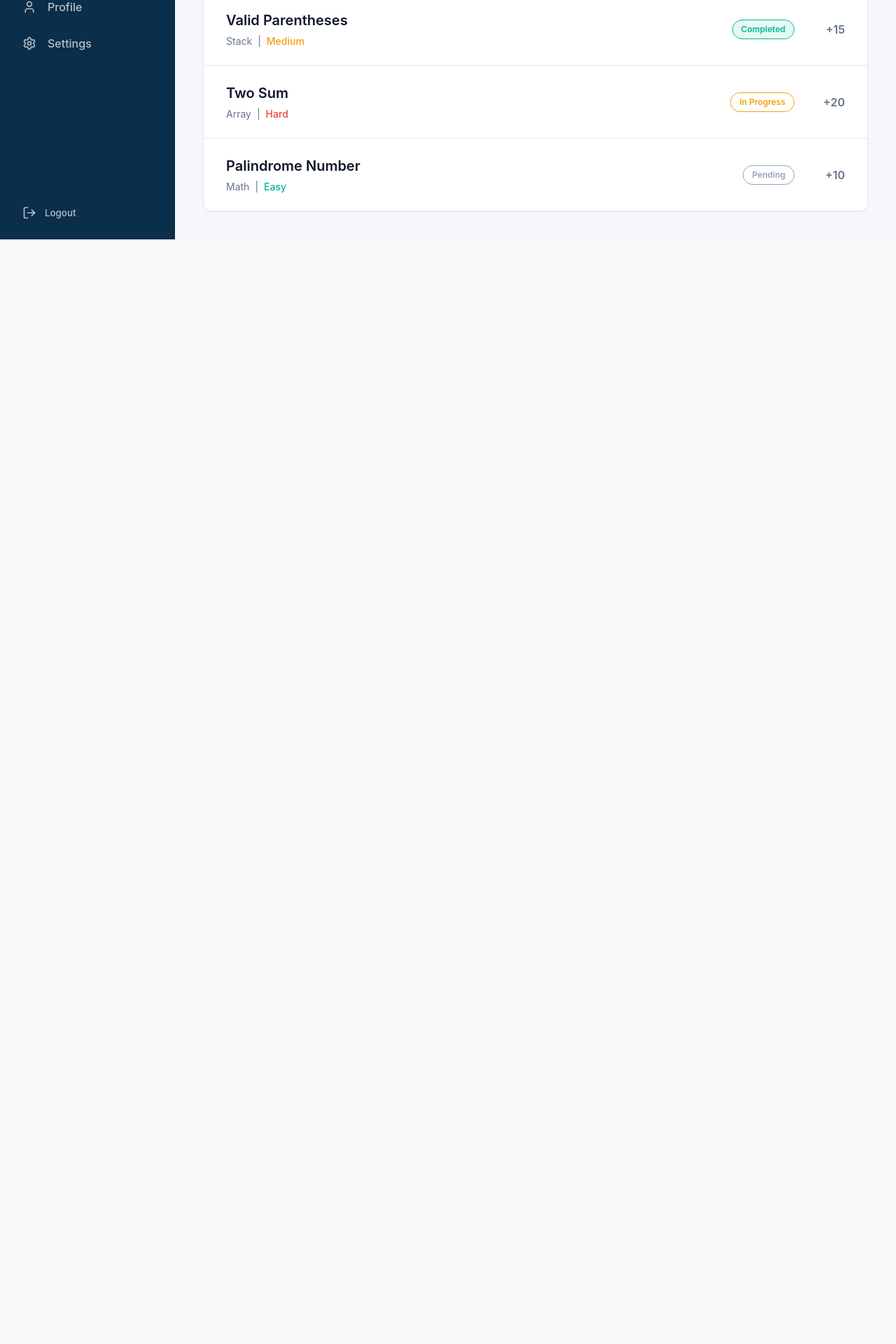
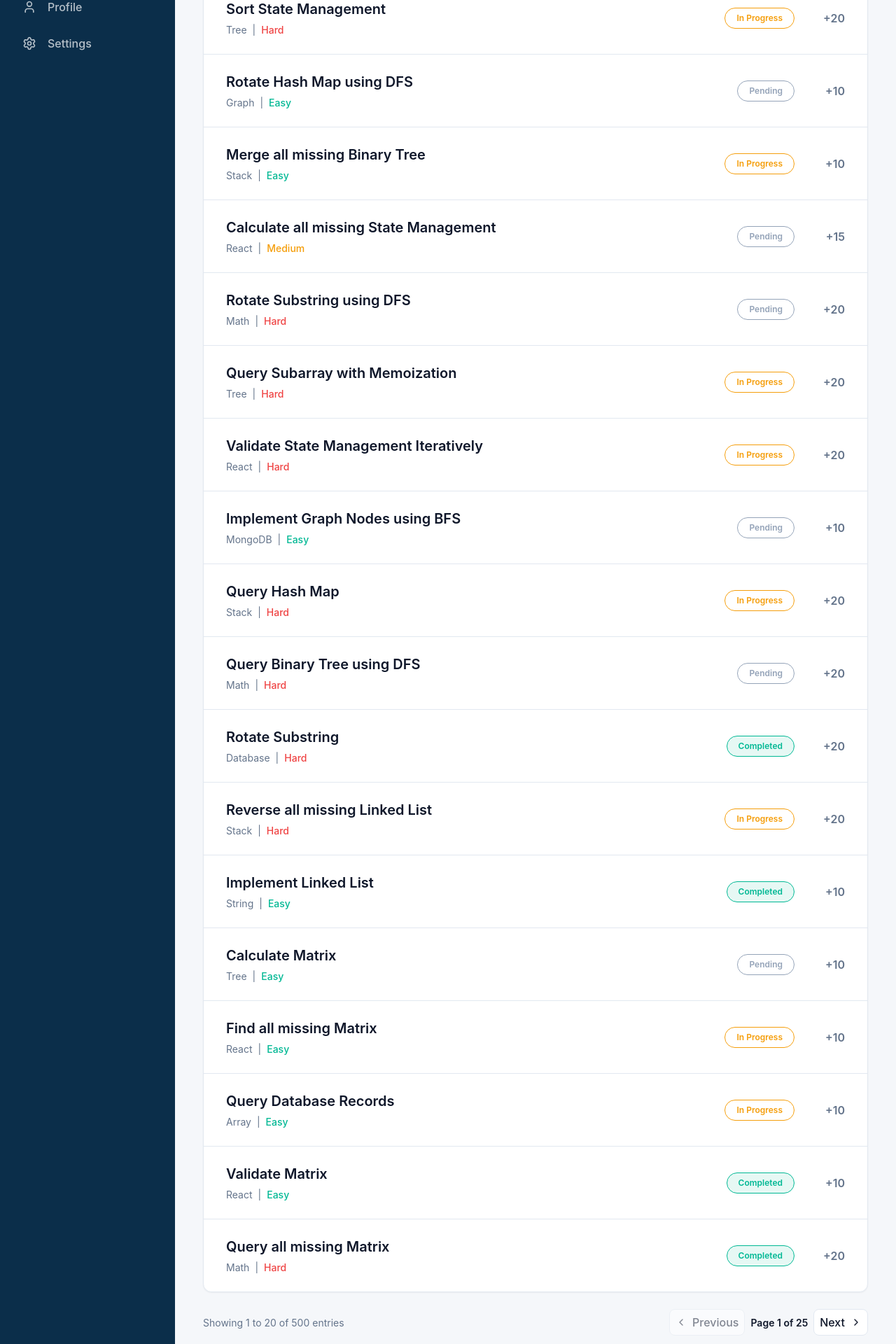
Before and after one commit to anushastefyj/SkillProof, a React (Vite) app in the folder client/: page /dashboard/coding-tasks in a window 1280 px wide. Shown: the part 480-2400 px from the top of the page at 70% size. Before the commit the page ends 822 px from the top, so only its background shows below. Built offline with nearby package versions, Linux system fonts and the light colour scheme.

Commit message:
Update project

```diff
--- /dev/null
+++ b/client/src/data/mockTasks.js
@@ -0,0 +1,54 @@
+export const generateTasks = () => {
+  const categories = ['Array', 'String', 'Math', 'Stack', 'Tree', 'Graph', 'Database', 'React', 'Java', 'MongoDB'];
+  const difficulties = [
+    { label: 'Easy', color: 'var(--success)', points: '+10' },
+    { label: 'Medium', color: 'var(--warning)', points: '+15' },
+    { label: 'Hard', color: 'var(--danger)', points: '+20' },
+  ];
+  const statuses = [
+    { label: 'Completed', color: 'var(--success)' },
+    { label: 'In Progress', color: 'var(--warning)' },
+    { label: 'Pending', color: 'var(--text-muted)' }
+  ];
+
+  const tasks = [];
+
+  const actions = ['Find', 'Reverse', 'Calculate', 'Implement', 'Validate', 'Sort', 'Merge', 'Rotate', 'Traverse', 'Query'];
+  const targets = ['Binary Tree', 'Linked List', 'Matrix', 'Substring', 'Subarray', 'Graph Nodes', 'Database Records', 'React Component', 'State Management', 'Hash Map'];
+  const constraints = ['in O(N)', 'in Place', 'with Recursion', 'Optimized', 'using Two Pointers', 'Iteratively', 'using DFS', 'using BFS', 'with Memoization', 'in Log(N)'];
+
+  for (let i = 1; i <= 500; i++) {
+    const action = actions[Math.floor(Math.random() * actions.length)];
+    const target = targets[Math.floor(Math.random() * targets.length)];
+    const constraint = constraints[Math.floor(Math.random() * constraints.length)];
+
+    const titleType = Math.random();
+    let title = '';
+    if (titleType < 0.4) {
+      title = `${action} ${target}`;
+    } else if (titleType < 0.8) {
+      title = `${action} ${target} ${constraint}`;
+    } else {
+      title = `${action} all missing ${target}`;
+    }
+
+    const category = categories[Math.floor(Math.random() * categories.length)];
+    const diff = difficulties[Math.floor(Math.random() * difficulties.length)];
+    const status = statuses[Math.floor(Math.random() * statuses.length)];
+
+    tasks.push({
+      id: i,
+      title: title,
+      category: category,
+      difficulty: diff.label,
+      diffColor: diff.color,
+      status: status.label,
+      statusColor: status.color,
+      points: diff.points
+    });
+  }
+
+  return tasks;
+};
+
+export const defaultTasks = generateTasks();
--- a/client/src/index.css
+++ b/client/src/index.css
@@ -52,6 +52,19 @@
   --spacing-lg: 1.5rem;
   --spacing-xl: 2rem;
 }
+
+.dark-theme {
+  --bg-primary: #0f172a;
+  --bg-secondary: #1e293b;
+  --bg-tertiary: #334155;
+
+  --text-primary: #f8fafc;
+  --text-secondary: #cbd5e1;
+  --text-muted: #94a3b8;
+
+  --border: #334155;
+}
+
 
 * {
   box-sizing: border-box;
--- a/client/src/pages/CodingTasks.jsx
+++ b/client/src/pages/CodingTasks.jsx
@@ -1,35 +1,101 @@
-import React from 'react';
-import { Plus } from 'lucide-react';
+import React, { useState } from 'react';
+import { Plus, ChevronLeft, ChevronRight, Check } from 'lucide-react';
+import { defaultTasks } from '../data/mockTasks';
 
 export default function CodingTasks() {
-  const tasks = [
-    { id: 1, title: 'Reverse a String', category: 'String', difficulty: 'Easy', diffColor: 'var(--success)', status: 'Completed', statusColor: 'var(--success)', points: '+10' },
-    { id: 2, title: 'Find Missing Number', category: 'Array', difficulty: 'Medium', diffColor: 'var(--warning)', status: 'Completed', statusColor: 'var(--success)', points: '+15' },
-    { id: 3, title: 'Valid Parentheses', category: 'Stack', difficulty: 'Medium', diffColor: 'var(--warning)', status: 'Completed', statusColor: 'var(--success)', points: '+15' },
-    { id: 4, title: 'Two Sum', category: 'Array', difficulty: 'Hard', diffColor: 'var(--danger)', status: 'In Progress', statusColor: 'var(--warning)', points: '+20' },
-    { id: 5, title: 'Palindrome Number', category: 'Math', difficulty: 'Easy', diffColor: 'var(--success)', status: 'Pending', statusColor: 'var(--text-muted)', points: '+10' }
-  ];
+  const [tasks, setTasks] = useState(defaultTasks);
+
+  // Filtering states
+  const [difficultyFilter, setDifficultyFilter] = useState('All Difficulty');
+  const [statusFilter, setStatusFilter] = useState('All Status');
+
+  // Pagination state
+  const [currentPage, setCurrentPage] = useState(1);
+  const tasksPerPage = 20;
+
+  // Add Task Modal State
+  const [isModalOpen, setIsModalOpen] = useState(false);
+  const [newTask, setNewTask] = useState({ title: '', category: 'Array', difficulty: 'Easy' });
+
+  // Filtering Logic
+  const filteredTasks = tasks.filter(task => {
+    const diffMatch = difficultyFilter === 'All Difficulty' || task.difficulty === difficultyFilter;
+    const statusMatch = statusFilter === 'All Status' || task.status === statusFilter;
+    return diffMatch && statusMatch;
+  });
+
+  // Pagination Logic
+  const totalPages = Math.ceil(filteredTasks.length / tasksPerPage) || 1;
+  const startIndex = (currentPage - 1) * tasksPerPage;
+  const paginatedTasks = filteredTasks.slice(startIndex, startIndex + tasksPerPage);
+
+  // Handlers
+  const handleFilterChange = (setter) => (e) => {
+    setter(e.target.value);
+    setCurrentPage(1); // Reset to first page on filter change
+  };
+
+  const toggleStatus = (id) => {
+    setTasks(prevTasks => prevTasks.map(task => {
+      if (task.id === id) {
+        const statuses = ['Pending', 'In Progress', 'Completed'];
+        const colors = { 'Pending': 'var(--text-muted)', 'In Progress': 'var(--warning)', 'Completed': 'var(--success)' };
+
+        const nextIndex = (statuses.indexOf(task.status) + 1) % statuses.length;
+        const nextStatus = statuses[nextIndex];
+
+        return { ...task, status: nextStatus, statusColor: colors[nextStatus] };
+      }
+      return task;
+    }));
+  };
+
+  const handleAddTask = (e) => {
+    e.preventDefault();
+    const diffProps = {
+      'Easy': { color: 'var(--success)', points: '+10' },
+      'Medium': { color: 'var(--warning)', points: '+15' },
+      'Hard': { color: 'var(--danger)', points: '+20' }
+    };
+
+    const taskToAdd = {
+      id: Date.now(), // Unique ID
+      title: newTask.title,
+      category: newTask.category,
+      difficulty: newTask.difficulty,
+      diffColor: diffProps[newTask.difficulty].color,
+      status: 'Pending',
+      statusColor: 'var(--text-muted)',
+      points: diffProps[newTask.difficulty].points
+    };
+
+    setTasks([taskToAdd, ...tasks]);
+    setIsModalOpen(false);
+    setNewTask({ title: '', category: 'Array', difficulty: 'Easy' });
+  };
 
   return (
-    <div className="flex-col gap-lg animate-fade-in">
-      <div className="flex items-center justify-between">
+    <div className="flex-col gap-lg animate-fade-in" style={{ paddingBottom: '2rem' }}>
+      {/* Header */}
+      <div className="flex items-center justify-between flex-wrap gap-md">
         <div>
           <h1 className="h2" style={{ marginBottom: '0.25rem' }}>Coding Tasks</h1>
-          <p className="text-muted">Solve problems, improve your skills.</p>
+          <p className="text-muted">Solve problems, improve your skills. ({filteredTasks.length} tasks found)</p>
         </div>
-        <button className="btn btn-primary">
-          <Plus size={20} /> Add Task
+        <button onClick={() => setIsModalOpen(true)} className="btn btn-primary">
+          <Plus size={20} /> Add Custom Task
         </button>
       </div>
 
-      <div className="flex items-center gap-md" style={{ marginBottom: '1rem' }}>
-        <select className="input-field" style={{ width: 'auto', backgroundColor: 'white' }}>
+      {/* Filters */}
+      <div className="flex items-center gap-md mb-md">
+        <select className="input-field" value={difficultyFilter} onChange={handleFilterChange(setDifficultyFilter)} style={{ width: 'auto', backgroundColor: 'white' }}>
           <option>All Difficulty</option>
           <option>Easy</option>
           <option>Medium</option>
           <option>Hard</option>
         </select>
-        <select className="input-field" style={{ width: 'auto', backgroundColor: 'white' }}>
+        <select className="input-field" value={statusFilter} onChange={handleFilterChange(setStatusFilter)} style={{ width: 'auto', backgroundColor: 'white' }}>
           <option>All Status</option>
           <option>Completed</option>
           <option>In Progress</option>
@@ -37,10 +103,11 @@ export default function CodingTasks() {
         </select>
       </div>
 
+      {/* Task List */}
       <div className="card" style={{ padding: 0, overflow: 'hidden' }}>
         <div className="flex-col">
-          {tasks.map((task, i) => (
-            <div key={task.id} className="flex items-center justify-between" style={{ padding: '1.5rem 2rem', borderBottom: i !== tasks.length - 1 ? '1px solid var(--border)' : 'none' }}>
+          {paginatedTasks.length > 0 ? paginatedTasks.map((task, i) => (
+            <div key={task.id} className="flex items-center justify-between" style={{ padding: '1.5rem 2rem', borderBottom: i !== paginatedTasks.length - 1 ? '1px solid var(--border)' : 'none' }}>
               <div>
                 <h3 className="h4" style={{ marginBottom: '0.25rem' }}>{task.title}</h3>
                 <div className="flex items-center gap-sm text-sm">
@@ -50,23 +117,116 @@ export default function CodingTasks() {
                 </div>
               </div>
               <div className="flex items-center gap-xl">
-                <span style={{
-                  padding: '0.25rem 0.75rem',
-                  borderRadius: 'var(--radius-full)',
-                  border: `1px solid ${task.statusColor}`,
-                  color: task.statusColor,
-                  fontSize: '0.75rem',
-                  fontWeight: '600',
-                  backgroundColor: task.status === 'Completed' ? 'var(--primary-light)' : 'transparent'
-                }}>
+                <button
+                  onClick={() => toggleStatus(task.id)}
+                  title="Click to change status"
+                  style={{
+                    padding: '0.4rem 1rem',
+                    borderRadius: 'var(--radius-full)',
+                    border: `1px solid ${task.statusColor}`,
+                    color: task.statusColor,
+                    fontSize: '0.75rem',
+                    fontWeight: '600',
+                    backgroundColor: task.status === 'Completed' ? 'var(--primary-light)' : 'transparent',
+                    cursor: 'pointer',
+                    transition: 'all 0.2s',
+                    outline: 'none'
+                  }}
+                  onMouseOver={(e) => e.currentTarget.style.opacity = 0.8}
+                  onMouseOut={(e) => e.currentTarget.style.opacity = 1}
+                >
                   {task.status}
-                </span>
+                </button>
                 <span className="font-semibold text-muted" style={{ width: '40px', textAlign: 'right' }}>{task.points}</span>
               </div>
             </div>
-          ))}
+          )) : (
+            <div style={{ padding: '3rem', textAlign: 'center', color: 'var(--text-muted)' }}>
+              No tasks match your filters.
+            </div>
+          )}
         </div>
       </div>
+
+      {/* Pagination Controls */}
+      {filteredTasks.length > tasksPerPage && (
+        <div className="flex items-center justify-between mt-md">
+          <div className="text-sm text-muted">
+            Showing {startIndex + 1} to {Math.min(startIndex + tasksPerPage, filteredTasks.length)} of {filteredTasks.length} entries
+          </div>
+          <div className="flex items-center gap-sm">
+            <button
+              onClick={() => setCurrentPage(p => Math.max(1, p - 1))}
+              disabled={currentPage === 1}
+              className="btn btn-secondary text-sm"
+              style={{ padding: '0.5rem', opacity: currentPage === 1 ? 0.5 : 1 }}
+            >
+              <ChevronLeft size={16} /> Previous
+            </button>
+            <span className="text-sm font-semibold mx-md">Page {currentPage} of {totalPages}</span>
+            <button
+              onClick={() => setCurrentPage(p => Math.min(totalPages, p + 1))}
+              disabled={currentPage === totalPages}
+              className="btn btn-secondary text-sm"
+              style={{ padding: '0.5rem', opacity: currentPage === totalPages ? 0.5 : 1 }}
+            >
+              Next <ChevronRight size={16} />
+            </button>
+          </div>
+        </div>
+      )}
+
+      {/* Add Task Modal Overlay */}
+      {isModalOpen && (
+        <div style={{ position: 'fixed', inset: 0, backgroundColor: 'rgba(0,0,0,0.5)', zIndex: 100, display: 'flex', alignItems: 'center', justifyContent: 'center' }}>
+          <div className="card animate-fade-in" style={{ width: '400px', maxWidth: '90%' }}>
+            <h3 className="h4 font-bold mb-md">Add Custom Task</h3>
+            <form onSubmit={handleAddTask} className="flex-col gap-md">
+              <div>
+                <label className="text-sm font-semibold block mb-1">Task Title</label>
+                <input
+                  type="text"
+                  required
+                  className="input-field"
+                  style={{ width: '100%' }}
+                  value={newTask.title}
+                  onChange={e => setNewTask({...newTask, title: e.target.value})}
+                  placeholder="e.g. Implement Dijkstra's Algorithm"
+                />
+              </div>
+              <div>
+                <label className="text-sm font-semibold block mb-1">Category</label>
+                <input
+                  type="text"
+                  required
+                  className="input-field"
+                  style={{ width: '100%' }}
+                  value={newTask.category}
+                  onChange={e => setNewTask({...newTask, category: e.target.value})}
+                  placeholder="e.g. Graph"
+                />
+              </div>
+              <div>
+                <label className="text-sm font-semibold block mb-1">Difficulty</label>
+                <select
+                  className="input-field"
+                  style={{ width: '100%' }}
+                  value={newTask.difficulty}
+                  onChange={e => setNewTask({...newTask, difficulty: e.target.value})}
+                >
+                  <option value="Easy">Easy</option>
+                  <option value="Medium">Medium</option>
+                  <option value="Hard">Hard</option>
+                </select>
+              </div>
+              <div className="flex items-center justify-end gap-sm mt-md">
+                <button type="button" onClick={() => setIsModalOpen(false)} className="btn btn-secondary">Cancel</button>
+                <button type="submit" className="btn btn-primary"><Check size={16} /> Add Task</button>
+              </div>
+            </form>
+          </div>
+        </div>
+      )}
     </div>
   );
 }
--- a/client/src/pages/Settings.jsx
+++ b/client/src/pages/Settings.jsx
@@ -1,4 +1,4 @@
-import React, { useState } from 'react';
+import React, { useState, useEffect } from 'react';
 import { Shield, Key, Trash2, Smartphone, Bell, Eye, EyeOff, LayoutDashboard, Monitor, Moon, Sun } from 'lucide-react';
 
 const ToggleSwitch = ({ label, defaultOn }) => {
@@ -33,10 +33,24 @@ export default function Settings() {
     phone: ''
   });
   const [visibility, setVisibility] = useState('Public');
-  const [theme, setTheme] = useState('Dark');
+  const [theme, setTheme] = useState(document.documentElement.classList.contains('dark-theme') ? 'Dark' : 'Light');
   const [language, setLanguage] = useState('en');
   const [dashboard, setDashboard] = useState('Skill Overview');
   const [twoFactorEnabled, setTwoFactorEnabled] = useState(false);
+
+  useEffect(() => {
+    if (theme === 'Dark') {
+      document.documentElement.classList.add('dark-theme');
+    } else if (theme === 'Light') {
+      document.documentElement.classList.remove('dark-theme');
+    } else {
+      if (window.matchMedia && window.matchMedia('(prefers-color-scheme: dark)').matches) {
+        document.documentElement.classList.add('dark-theme');
+      } else {
+        document.documentElement.classList.remove('dark-theme');
+      }
+    }
+  }, [theme]);
 
   return (
     <div className="flex-col gap-lg animate-fade-in" style={{ paddingBottom: '2rem' }}>
```
